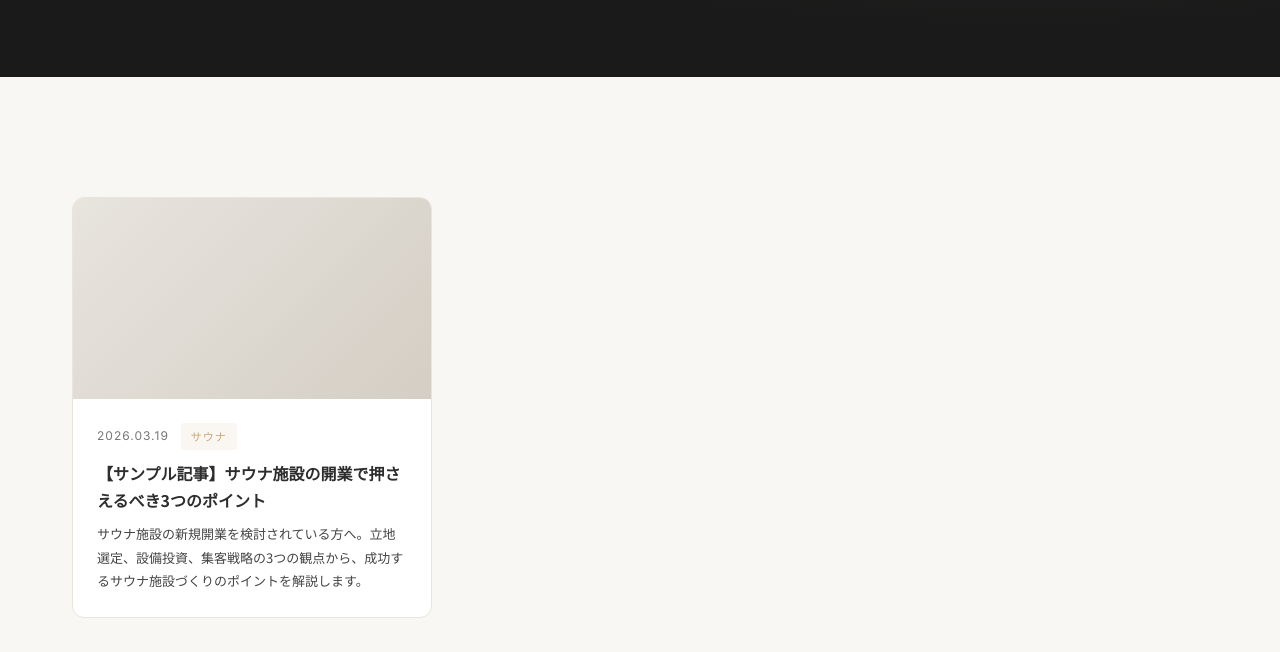
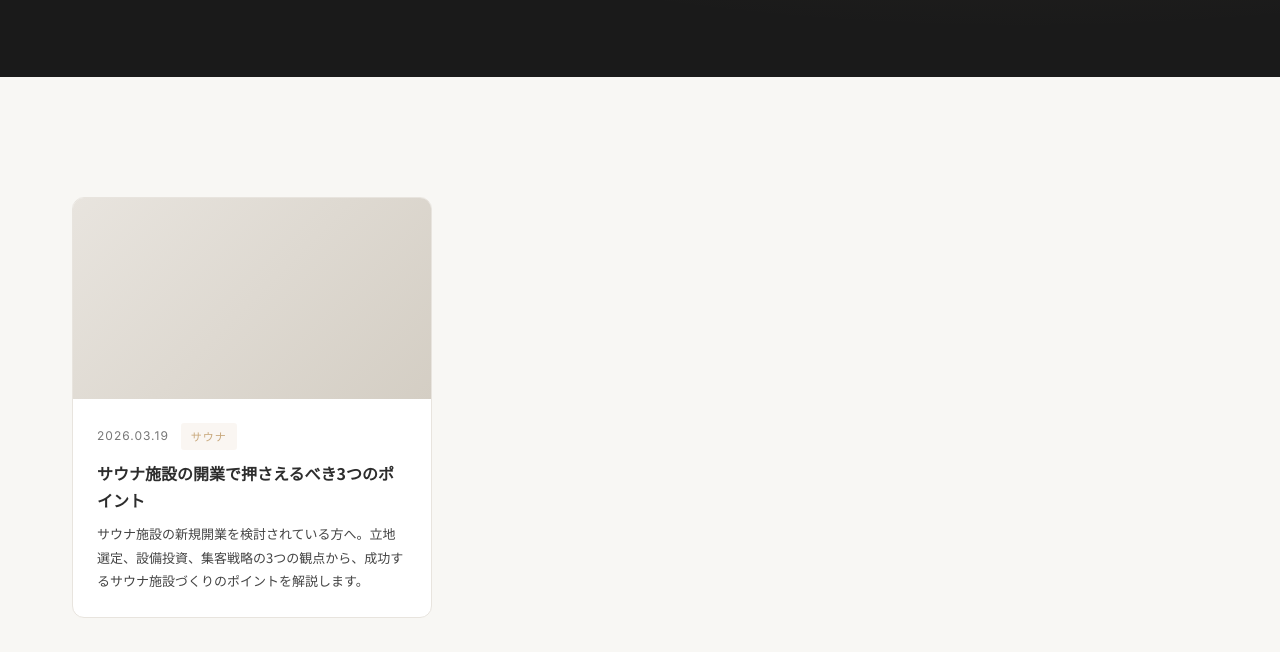
Before and after one commit to DaisakuT/telass-website, a plain HTML site: page blog.html in a window 1280 px wide. Shown: the part 364-1016 px from the top of the page. Drawn offline with Linux system fonts and the light colour scheme.

Commit message:
Update blog.html
サンプルの文字を削除

```diff
--- a/blog.html
+++ b/blog.html
@@ -142,7 +142,7 @@
               <span class="blog-card-date">2026.03.19</span>
               <span class="blog-card-tag">サウナ</span>
             </div>
-            <h3>【サンプル記事】サウナ施設の開業で押さえるべき3つのポイント</h3>
+            <h3>サウナ施設の開業で押さえるべき3つのポイント</h3>
             <p>サウナ施設の新規開業を検討されている方へ。立地選定、設備投資、集客戦略の3つの観点から、成功するサウナ施設づくりのポイントを解説します。</p>
           </div>
         </a>
```
